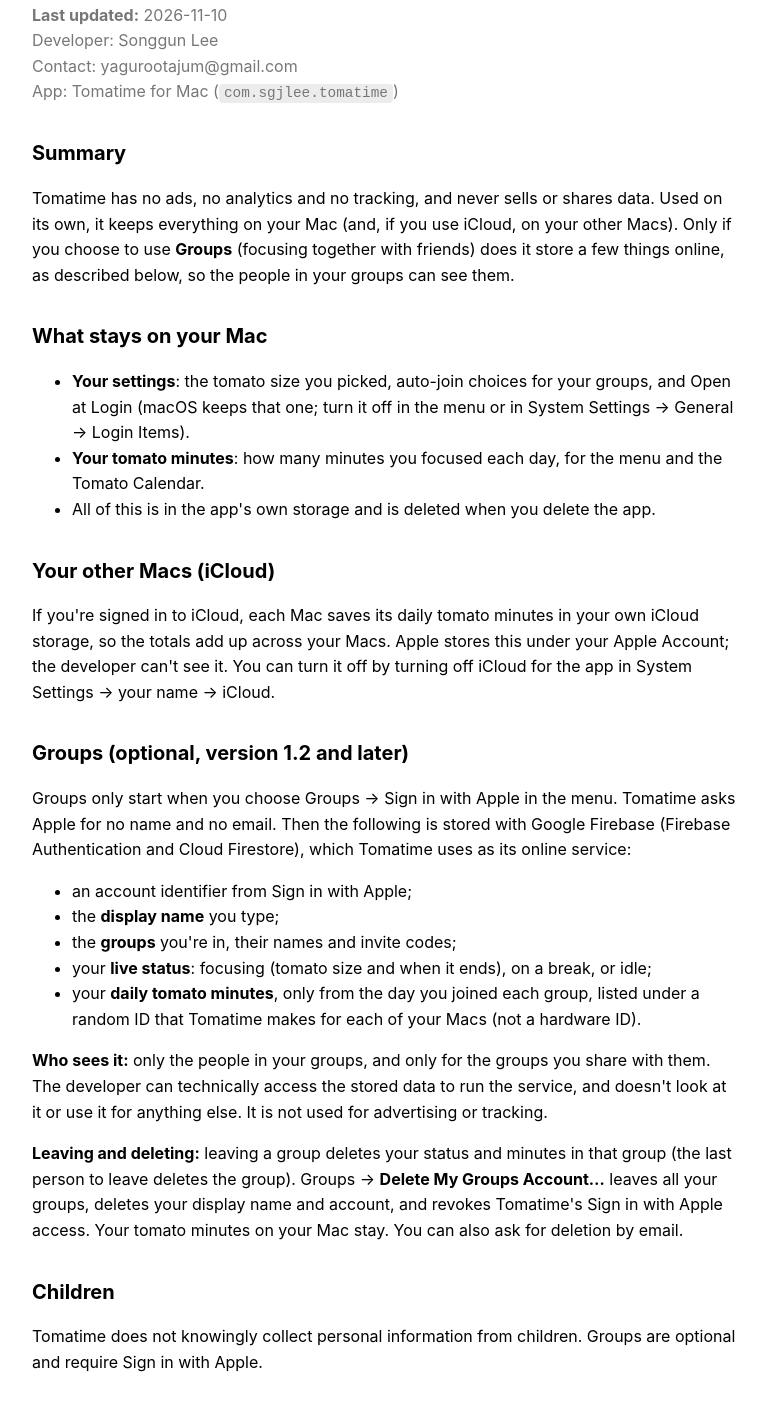
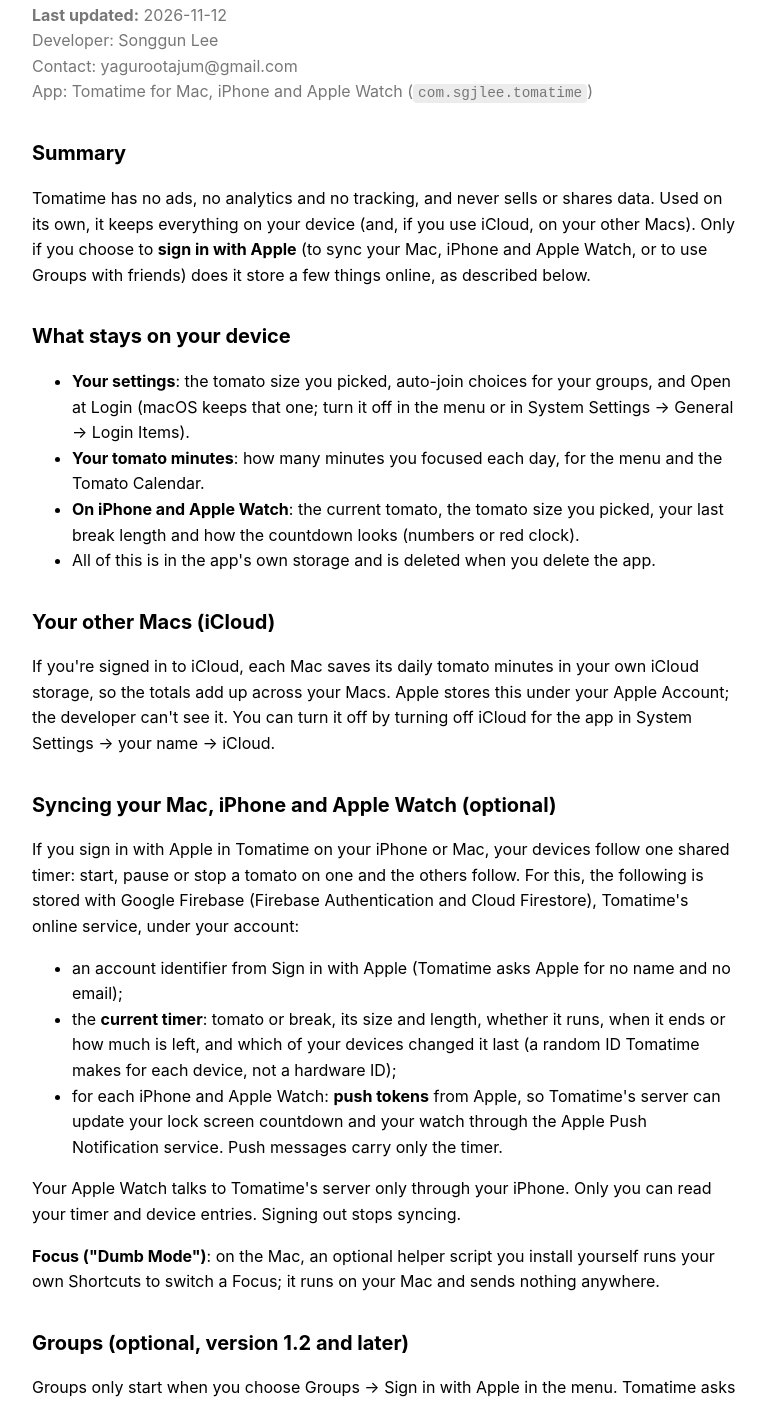
Before and after one commit to sgjlee0520/tomatime, a plain HTML site: page store/privacy/index.html in a window 1280 px wide. Shown: the part 97-1500 px from the top of the page, without its empty margins (256-1022 px from the left). Drawn offline with Linux system fonts and the light colour scheme.

Commit message:
Privacy page: iPhone, Apple Watch, syncing (published)
Co-Authored-By: Claude Opus 5.5 <noreply@anthropic.com>

```diff
--- a/store/privacy/index.html
+++ b/store/privacy/index.html
@@ -21,22 +21,24 @@
 </head>
 <body>
 <h1>Tomatime — Privacy Policy</h1>
-<p class="meta"><strong>Last updated:</strong> 2026-11-10<br>
+<p class="meta"><strong>Last updated:</strong> 2026-11-12<br>
 Developer: Songgun Lee<br>
 Contact: yagurootajum@gmail.com<br>
-App: Tomatime for Mac (<code>com.sgjlee.tomatime</code>)</p>
+App: Tomatime for Mac, iPhone and Apple Watch (<code>com.sgjlee.tomatime</code>)</p>
 
 <h2>Summary</h2>
 <p>Tomatime has no ads, no analytics and no tracking, and never sells or shares data. Used on its own, it keeps
-everything on your Mac (and, if you use iCloud, on your other Macs). Only if you choose to use <strong>Groups</strong>
-(focusing together with friends) does it store a few things online, as described below, so the people in your
-groups can see them.</p>
+everything on your device (and, if you use iCloud, on your other Macs). Only if you choose to <strong>sign in with
+Apple</strong> (to sync your Mac, iPhone and Apple Watch, or to use Groups with friends) does it store a few things
+online, as described below.</p>
 
-<h2>What stays on your Mac</h2>
+<h2>What stays on your device</h2>
 <ul>
   <li><strong>Your settings</strong>: the tomato size you picked, auto-join choices for your groups, and Open at Login
   (macOS keeps that one; turn it off in the menu or in System Settings → General → Login Items).</li>
   <li><strong>Your tomato minutes</strong>: how many minutes you focused each day, for the menu and the Tomato Calendar.</li>
+  <li><strong>On iPhone and Apple Watch</strong>: the current tomato, the tomato size you picked, your last break
+  length and how the countdown looks (numbers or red clock).</li>
   <li>All of this is in the app's own storage and is deleted when you delete the app.</li>
 </ul>
 
@@ -44,6 +46,22 @@ groups can see them.</p>
 <p>If you're signed in to iCloud, each Mac saves its daily tomato minutes in your own iCloud storage, so the totals
 add up across your Macs. Apple stores this under your Apple Account; the developer can't see it. You can turn it off
 by turning off iCloud for the app in System Settings → your name → iCloud.</p>
+
+<h2>Syncing your Mac, iPhone and Apple Watch (optional)</h2>
+<p>If you sign in with Apple in Tomatime on your iPhone or Mac, your devices follow one shared timer: start, pause or
+stop a tomato on one and the others follow. For this, the following is stored with Google Firebase (Firebase
+Authentication and Cloud Firestore), Tomatime's online service, under your account:</p>
+<ul>
+  <li>an account identifier from Sign in with Apple (Tomatime asks Apple for no name and no email);</li>
+  <li>the <strong>current timer</strong>: tomato or break, its size and length, whether it runs, when it ends or how much
+  is left, and which of your devices changed it last (a random ID Tomatime makes for each device, not a hardware ID);</li>
+  <li>for each iPhone and Apple Watch: <strong>push tokens</strong> from Apple, so Tomatime's server can update your lock
+  screen countdown and your watch through the Apple Push Notification service. Push messages carry only the timer.</li>
+</ul>
+<p>Your Apple Watch talks to Tomatime's server only through your iPhone. Only you can read your timer and device
+entries. Signing out stops syncing.</p>
+<p><strong>Focus ("Dumb Mode")</strong>: on the Mac, an optional helper script you install yourself runs your own
+Shortcuts to switch a Focus; it runs on your Mac and sends nothing anywhere.</p>
 
 <h2>Groups (optional, version 1.2 and later)</h2>
 <p>Groups only start when you choose Groups → Sign in with Apple in the menu. Tomatime asks Apple for no name and
@@ -63,11 +81,12 @@ else. It is not used for advertising or tracking.</p>
 <p><strong>Leaving and deleting:</strong> leaving a group deletes your status and minutes in that group (the last
 person to leave deletes the group). Groups → <strong>Delete My Groups Account…</strong> leaves all your groups,
 deletes your display name and account, and revokes Tomatime's Sign in with Apple access. Your tomato minutes on
-your Mac stay. You can also ask for deletion by email.</p>
+your Mac stay. On iPhone, <strong>Account → Delete Account…</strong> does the same and also deletes your synced timer
+and device push tokens. You can also ask for deletion by email.</p>
 
 <h2>Children</h2>
-<p>Tomatime does not knowingly collect personal information from children. Groups are optional and require Sign in
-with Apple.</p>
+<p>Tomatime does not knowingly collect personal information from children. Syncing and Groups are optional and
+require Sign in with Apple.</p>
 
 <h2>Changes</h2>
 <p>If this policy changes, the date above changes and the new policy is posted on this page.</p>
@@ -80,6 +99,13 @@ with Apple.</p>
   <li><strong>Custom tomato…</strong> lets you type any length from 1 to 60 minutes. <strong>Tomato Calendar…</strong> shows your minutes per day.</li>
   <li><strong>Groups</strong>: Groups → New Group… gives you an invite code to send; friends choose Groups → Join with Code…. Start a group tomato from the group's line in the menu; everyone in it gets a 10-second countdown. Pause takes only you out.</li>
   <li>If you use Reduce Motion (System Settings → Accessibility → Display), the red screen stays steady instead of pulsing.</li>
+  <li><strong>iPhone</strong>: pick a tomato and tap Start. The countdown also shows on the Lock Screen. When a tomato
+  ends, pick a 5, 10 or 15 minute break, or Custom (drag around the circle). Choose Numbers or Red clock at the bottom.
+  Sign in with Apple (the same Apple Account as on your Mac) to sync with your Mac and Apple Watch.</li>
+  <li><strong>Apple Watch</strong>: pick a tomato from the list. While it runs, swipe between the red clock, the buttons
+  and the time; tap the clock or the time to pause or resume, and ↺ to start over. When a tomato ends, pick a break or
+  turn the Digital Crown for a custom one. Add the Tomatime complication to your watch face to see the countdown with
+  the screen dimmed.</li>
 </ul>
 <p>Questions or problems: <a href="mailto:yagurootajum@gmail.com">yagurootajum@gmail.com</a></p>
 </body>
```
